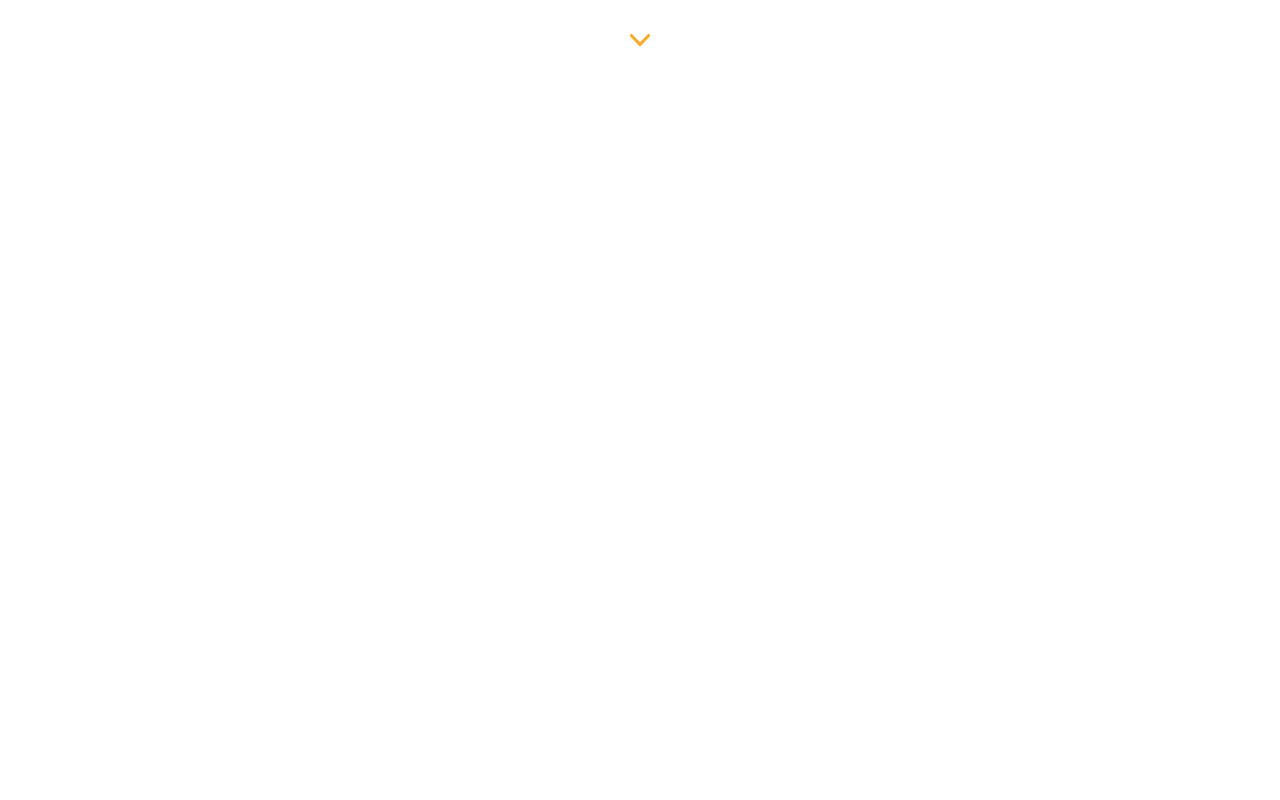
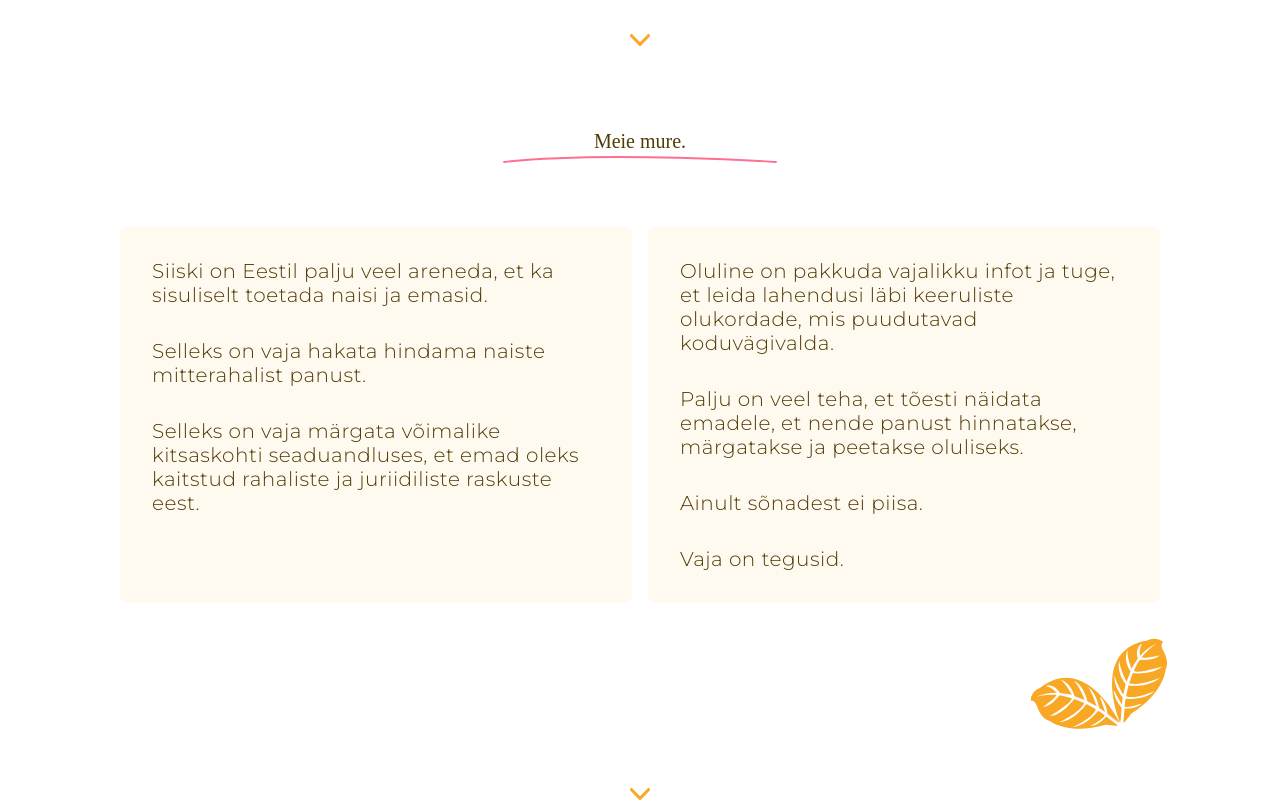
Before and after one commit to kuressaareametikool/emale, a Vue app: page / in a window 1280 px wide. Shown: the part 1555-2355 px from the top of the page. Before the commit the page ends 1601 px from the top, so only its background shows below. Built offline with nearby package versions, Linux system fonts and the light colour scheme; a web font is replaced by a local one.

Commit message:
Add: Concern section

```diff
--- a/src/App.vue
+++ b/src/App.vue
@@ -2,18 +2,21 @@
   <div id="app" class="font-serif">
     <Header />
     <Motivation />
+    <Concern />
   </div>
 </template>
 
 <script>
 import Header from "./components/Header.vue";
 import Motivation from "./components/Motivation.vue";
+import Concern from "./components/Concern.vue";
 
 export default {
   name: "App",
   components: {
     Header,
-    Motivation
+    Motivation,
+    Concern
   }
 };
 </script>
--- /dev/null
+++ b/src/components/Concern.vue
@@ -0,0 +1,62 @@
+<template>
+  <section id="concern-section" class="mt-20 font-sans font-light text-brown">
+    <div class="mb-16">
+      <h1 class="font-serif text-center text-xl">Meie mure.</h1>
+      <img class="mx-auto" src="../assets/heading-line.svg" alt="Line under heading" />
+    </div>
+    <div class="container">
+      <div class="lg:flex">
+        <!-- Concern content left -->
+        <div
+          class="mb-8 w-full bg-yellow-light p-8 rounded-lg sm:max-w-lg sm:mx-auto lg:w-1/2 lg:text-xl lg:w-1/2 lg:mr-2"
+        >
+          <p
+            class="mb-8 tracking-wide leading-6 sm:text-center lg:text-left leading-6 lg:text-left"
+          >Siiski on Eestil palju veel areneda, et ka sisuliselt toetada naisi ja emasid.</p>
+          <p
+            class="mb-8 tracking-wide leading-6 sm:text-center lg:text-left leading-6"
+          >Selleks on vaja hakata hindama naiste mitterahalist panust.</p>
+          <p
+            class="tracking-wide leading-6 sm:text-center lg:text-left leading-6"
+          >Selleks on vaja märgata võimalike kitsaskohti seaduandluses, et emad oleks kaitstud rahaliste ja juriidiliste raskuste eest.</p>
+        </div>
+        <!-- Concern content right -->
+        <div
+          class="mb-8 w-full bg-yellow-light p-8 rounded-lg sm:max-w-lg sm:mx-auto lg:w-1/2 lg:text-xl lg:ml-2"
+        >
+          <p
+            class="mb-8 tracking-wide leading-6 sm:text-center lg:text-left leading-6"
+          >Oluline on pakkuda vajalikku infot ja tuge, et leida lahendusi läbi keeruliste olukordade, mis puudutavad koduvägivalda.</p>
+          <p
+            class="mb-8 tracking-wide leading-6 sm:text-center lg:text-left leading-6"
+          >Palju on veel teha, et tõesti näidata emadele, et nende panust hinnatakse, märgatakse ja peetakse oluliseks.</p>
+          <p
+            class="mb-8 tracking-wide leading-6 sm:text-center lg:text-left leading-6"
+          >Ainult sõnadest ei piisa.</p>
+          <p class="tracking-wide leading-6 sm:text-center lg:text-left leading-6">Vaja on tegusid.</p>
+        </div>
+      </div>
+      <!-- Concern section image -->
+      <div class="mb-8 flex justify-end">
+        <img src="../assets/header-background-leaves.svg" alt="Concern section image" />
+      </div>
+      <!-- Scroll-down indicator -->
+      <div class>
+        <img class="mx-auto" src="../assets/arrow_down.svg" alt="Scroll down indicator" />
+      </div>
+    </div>
+  </section>
+</template>
+
+<script>
+export default {};
+</script>
+
+<style scoped>
+.container {
+  width: 90%;
+  max-width: 1088px;
+  margin: auto;
+  height: 100%;
+}
+</style>
```
